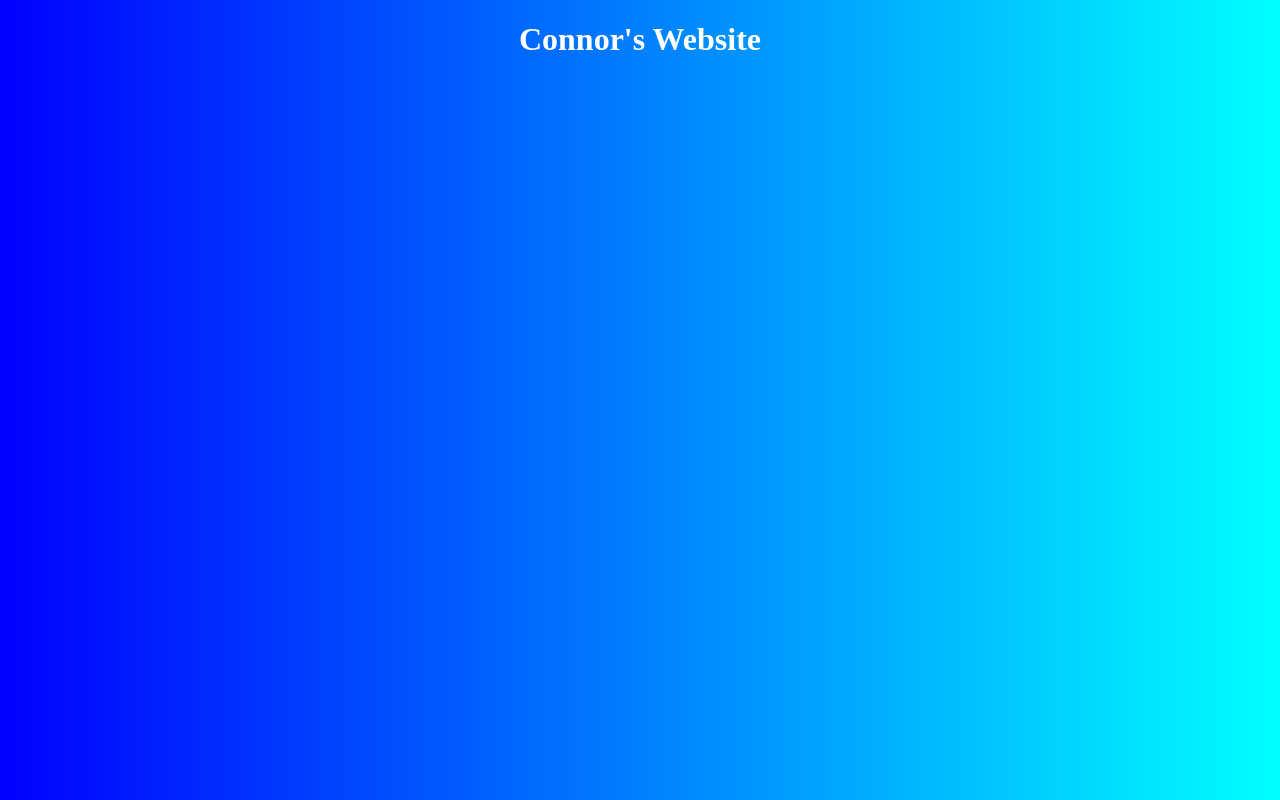
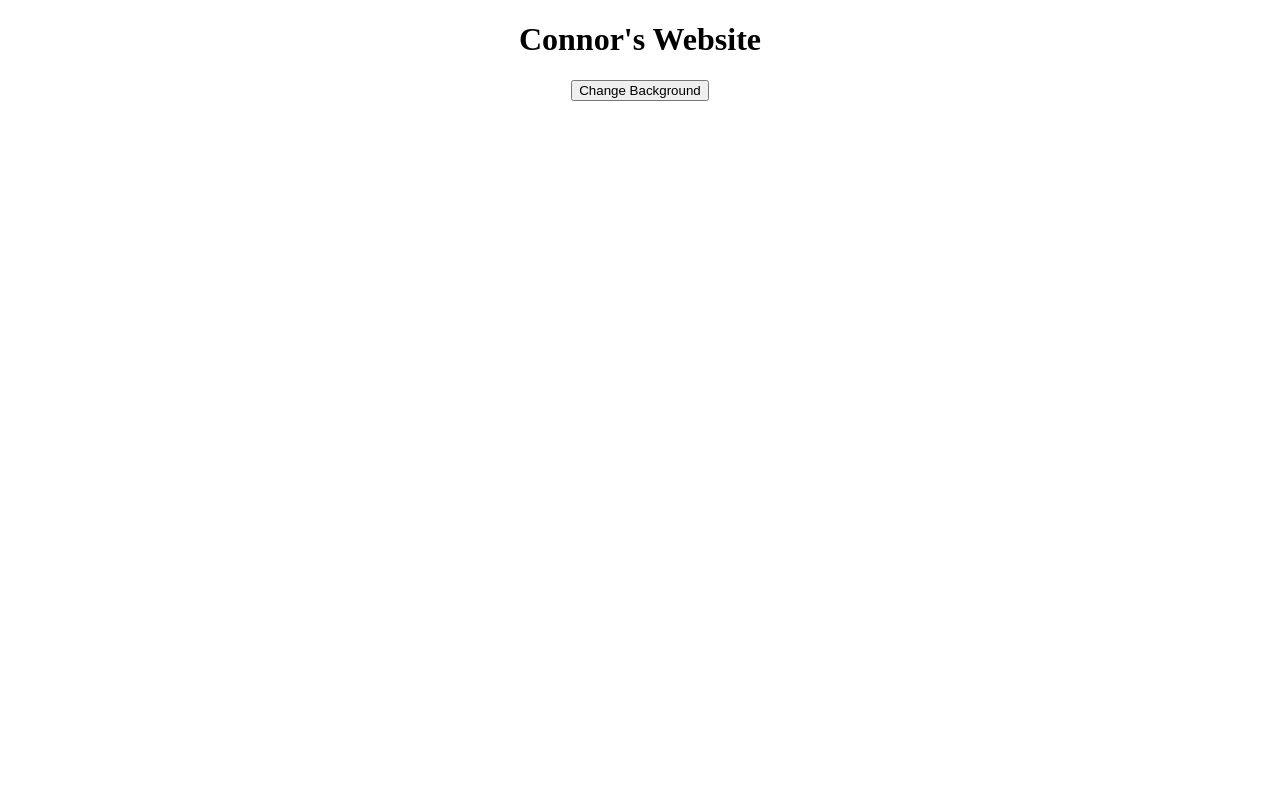
Before and after one commit to connorprp/personal-website, a plain HTML site: page index.html in a window 1280 px wide. Drawn offline with Linux system fonts and the light colour scheme.

Commit message:
adding javascript features

```diff
--- a/index.html
+++ b/index.html
@@ -1,16 +1,12 @@
 <!DOCTYPE html>
 <html lang="en">
+
 <head>
     <meta charset="UTF-8">
     <meta name="viewport" content="width=device-width, initial-scale=1.0">
     <title>Connor's Website</title>
-    <style>
-        body {
-            background: linear-gradient(to right, #0000ff, #00ffff);
-            color: white;
-        }
-    </style>
 </head>
+
 <body>
     <h1>Connor's Website</h1>
     <style>
@@ -18,5 +14,31 @@
             text-align: center;
         }
     </style>
+    <button onclick="changeBackground()">Change Background</button>
+    <script>
+        function changeBackground() {
+            const colors = [
+                ['#ff0000', '#ffff00'],
+                ['#00ff00', '#0000ff'],
+                ['#ff00ff', '#00ffff'],
+                ['#ff7f50', '#1e90ff'],
+                ['#ff1493', '#00bfff'],
+                ['#32cd32', '#ff4500'],
+                ['#8a2be2', '#da70d6']
+                ['#ff6347', '#4682b4'],
+                ['#ffd700', '#8b0000'],
+                ['#7fff00', '#ff69b4'],
+                ['#dc143c', '#00ced1'],
+                ['#ff8c00', '#9400d3'],
+                ['#00fa9a', '#ff4500'],
+                ['#1e90ff', '#ff1493']
+            ];
+            const randomIndex = Math.floor(Math.random() * colors.length);
+            document.body.style.background = `linear-gradient(to right, ${colors[randomIndex][0]}, ${colors[randomIndex][1]})`;
+        }
+        document.querySelector('button').style.display = 'block';
+        document.querySelector('button').style.margin = '0 auto';
+    </script>
 </body>
+
 </html>
```
